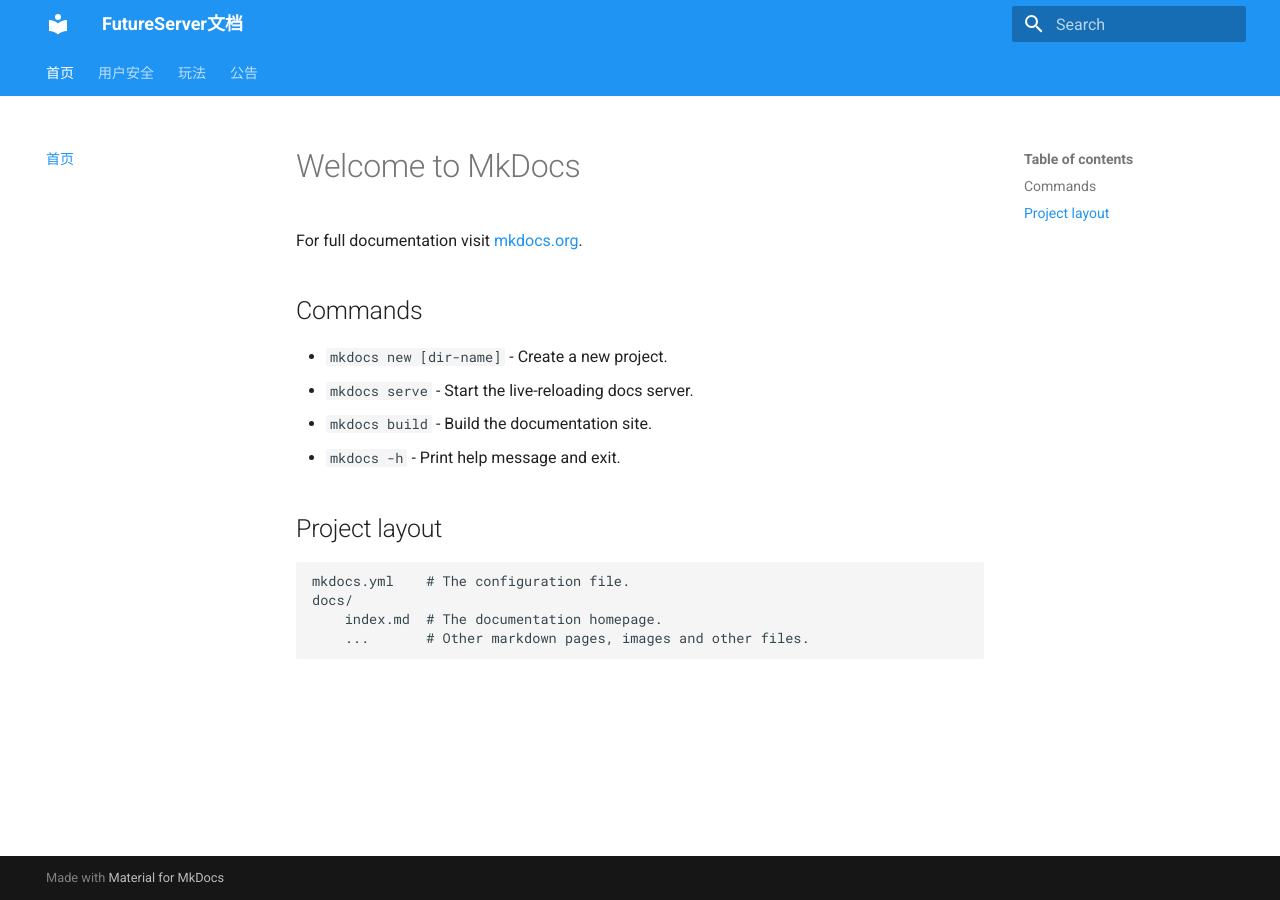
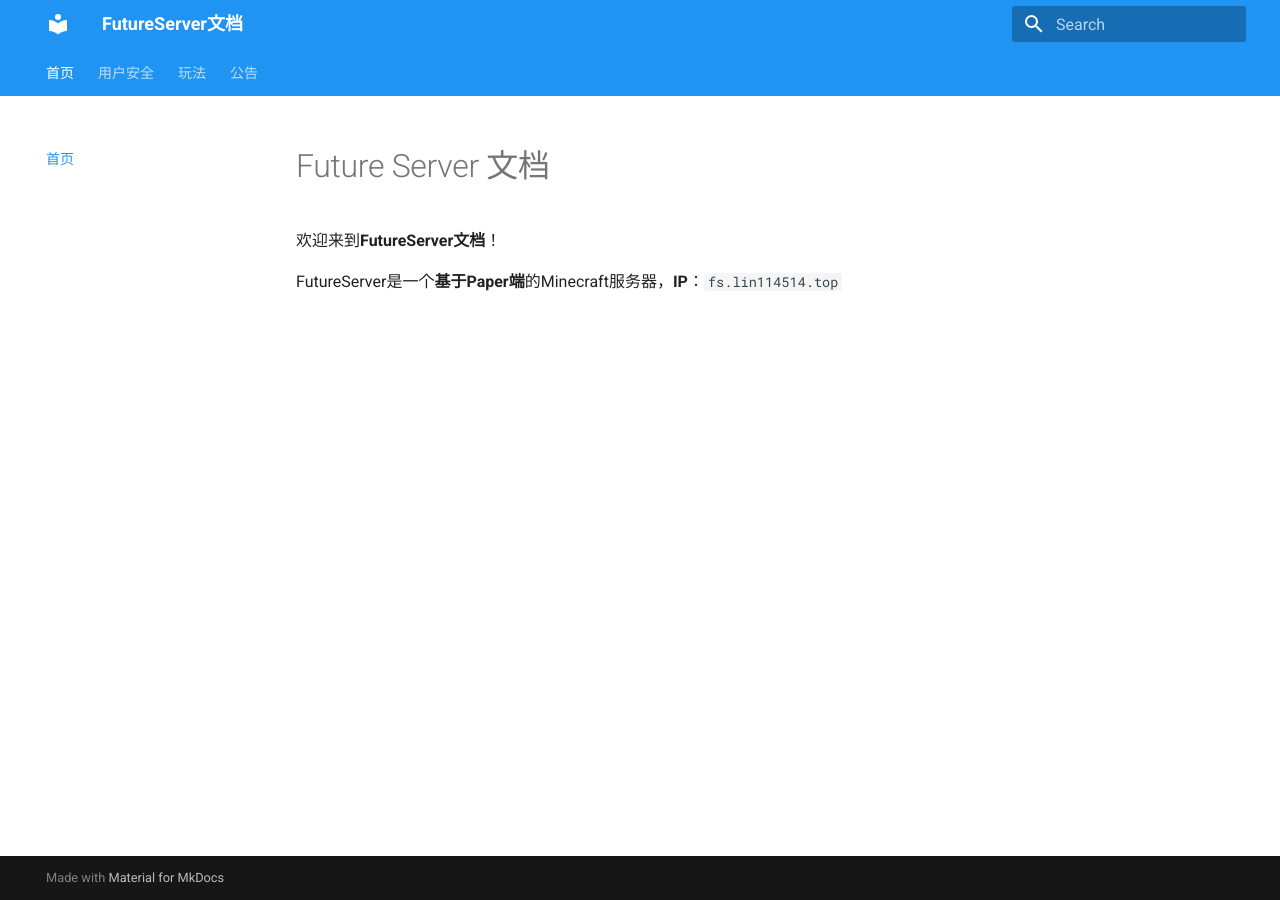
Before and after one commit to js-gdo/fsdocs, an MkDocs documentation site: the page built from docs/index.md, in a window 1280 px wide. Built offline with MkDocs 1.6.1 and Material for MkDocs 9.7.7, drawn with Linux system fonts in a browser that asks for light colours.

````diff
--- a/docs/index.md
+++ b/docs/index.md
@@ -1,17 +1,5 @@
-# Welcome to MkDocs
+# Future Server 文档
 
-For full documentation visit [mkdocs.org](https://www.mkdocs.org).
+欢迎来到**FutureServer文档**！
 
-## Commands
-
-* `mkdocs new [dir-name]` - Create a new project.
-* `mkdocs serve` - Start the live-reloading docs server.
-* `mkdocs build` - Build the documentation site.
-* `mkdocs -h` - Print help message and exit.
-
-## Project layout
-
-    mkdocs.yml    # The configuration file.
-    docs/
-        index.md  # The documentation homepage.
-        ...       # Other markdown pages, images and other files.
+FutureServer是一个**基于Paper端**的Minecraft服务器，**IP**：```fs.lin114514.top```
````
Also changed, not shown: docs/user-safety/how-unban.md (+93 -0 lines).
